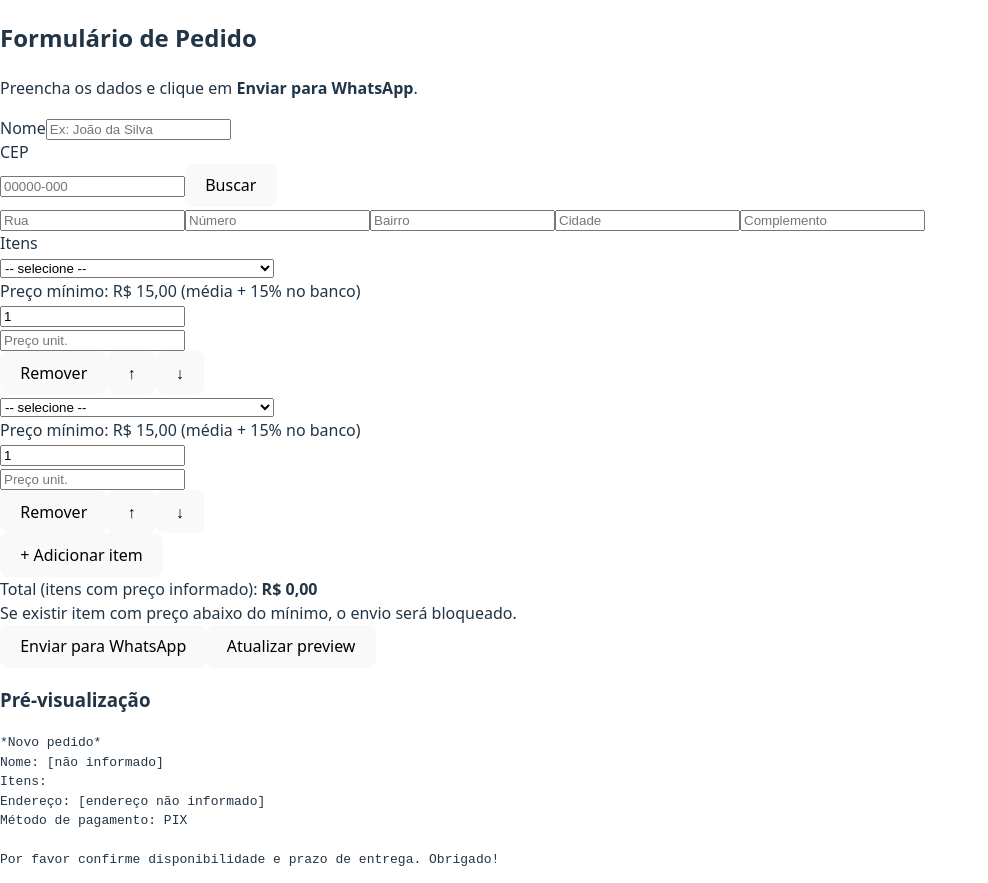
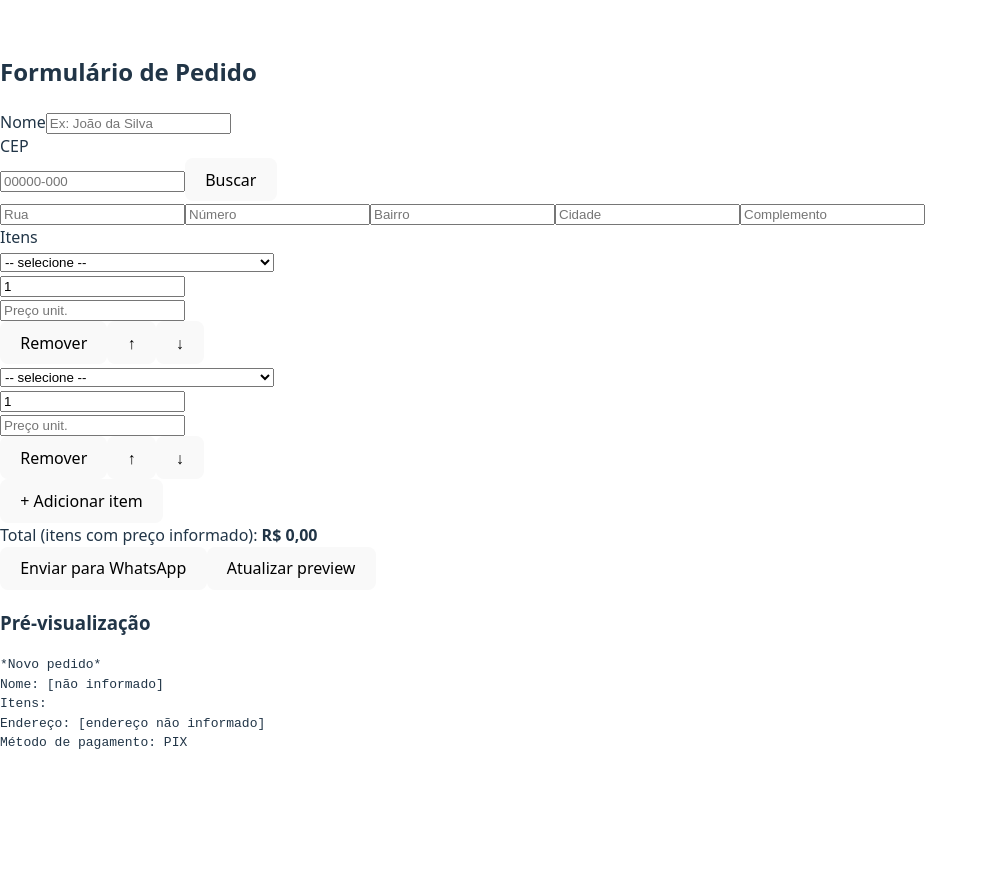
Before and after one commit to Gardelli07/meu-formulario, a React (Vite) app: page / in a window 1280 px wide. Shown: the whole page, without its empty margins (0-988 px from the left). After the commit the page ends 800 px from the top, so only its background shows below. Built offline with nearby package versions, Linux system fonts and the light colour scheme.

Commit message:
visualpronto

```diff
--- a/src/components/OrderForm.jsx
+++ b/src/components/OrderForm.jsx
@@ -177,7 +177,6 @@ export default function OrderForm({ products = null, phone = '5515991782865' })
     lines.push('Endereço: ' + endereco);
     if (cep) lines.push('CEP: ' + cep);
     lines.push('Método de pagamento: ' + (pagamento || '[não informado]'));
-    lines.push('\nPor favor confirme disponibilidade e prazo de entrega. Obrigado!');
 
     return lines.join('\n');
   }
@@ -206,8 +205,6 @@ export default function OrderForm({ products = null, phone = '5515991782865' })
   return (
     <div className="max-w-4xl mx-auto p-6 bg-white rounded-2xl shadow-md">
       <h2 className="text-2xl font-semibold mb-2">Formulário de Pedido</h2>
-      <p className="text-sm text-gray-500 mb-6">Preencha os dados e clique em <strong>Enviar para WhatsApp</strong>.</p>
-
       <div className="grid grid-cols-1 md:grid-cols-3 gap-4 mb-4">
         <div className="md:col-span-2">
           <label className="block text-sm font-medium text-gray-700">Nome</label>
@@ -254,7 +251,6 @@ export default function OrderForm({ products = null, phone = '5515991782865' })
                   <option value="">-- selecione --</option>
                   {productNames.map(name => <option key={name} value={name}>{name}</option>)}
                 </select>
-                <div className="text-xs text-gray-500 mt-1">Preço mínimo: {formatCurrency(r.precoMin || PRECO_MIN_FALLBACK)} (média + 15% no banco)</div>
               </div>
 
               <input type="number" min={1} value={r.quantidade} onChange={e=>onQuantidadeChange(r.id, Number(e.target.value || 1))} className="w-28 rounded-md border-gray-200 p-2" />
@@ -283,7 +279,6 @@ export default function OrderForm({ products = null, phone = '5515991782865' })
       <div className="flex items-center justify-between border-t pt-4 mt-4">
         <div>
           <div className="text-sm text-gray-600">Total (itens com preço informado): <strong>{formatCurrency(calcularTotal())}</strong></div>
-          <div className="text-xs text-gray-500 mt-1">Se existir item com preço abaixo do mínimo, o envio será bloqueado.</div>
         </div>
 
         <div className="flex gap-2">
```
Also changed, not shown: 1 other file (tests, documents, lock files or other folders).
